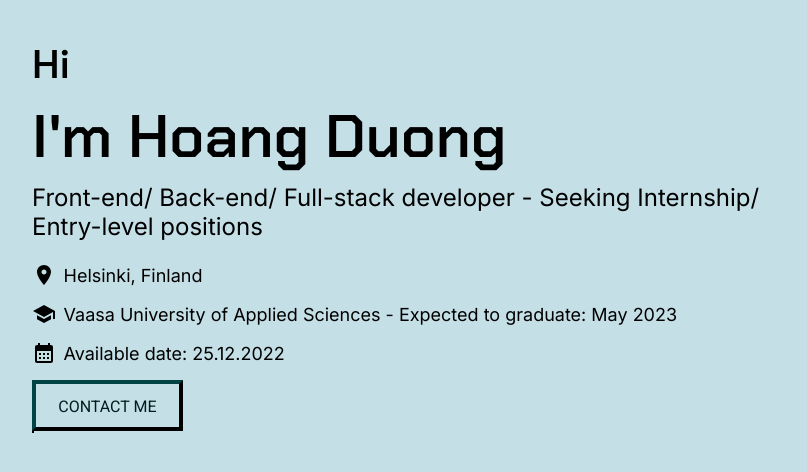
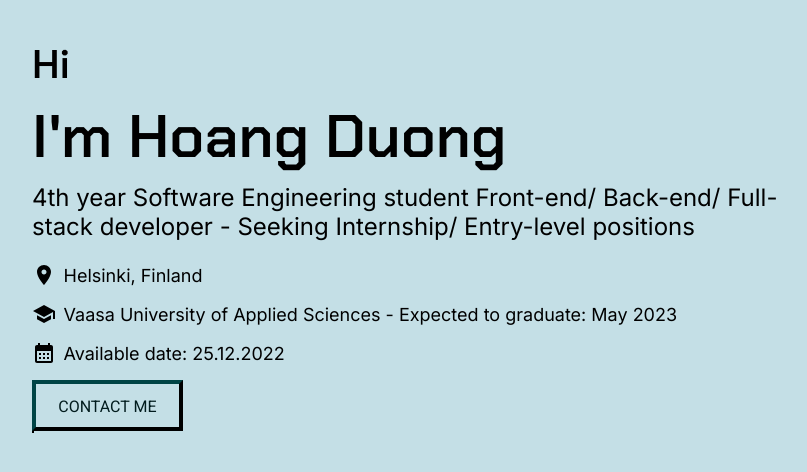
Before and after one commit to hoangduong-coder/my-portfolio, a Next.js app: page /components/Home in a window 1280 px wide. Shown: the top 472 px of the page, without its empty margins (28-835 px from the left). Built offline with nearby package versions, Linux system fonts and the light colour scheme; a web font is replaced by a local one.

Commit message:
Implement assets

```diff
--- a/pages/assets/contents.json
+++ b/pages/assets/contents.json
@@ -1,15 +1,16 @@
 {
+  "title": "Howard's world",
   "home": {
     "subHeading": "Hi",
     "mainHeading": "I'm Hoang Duong",
     "location": "Helsinki, Finland",
     "education": "Vaasa University of Applied Sciences - Expected to graduate: May 2023",
     "availableDate": "",
-    "description": "Front-end/ Back-end/ Full-stack developer - Seeking Internship/ Entry-level positions "
+    "description": "4th year Software Engineering student\nFront-end/ Back-end/ Full-stack developer - Seeking Internship/ Entry-level positions "
   },
   "header": [
     { "url": "/dashboard/intro", "title": "About me" },
-    { "url": "/dashboard/portfolio", "title": "Portfolio" },
+    { "url": "/dashboard/experience", "title": "Experiences" },
     {
       "url": "https://drive.google.com/file/d/1SbrtisqnRal5gj2gld-z9qall-E9XpwU/view?usp=sharing",
       "title": "Resume"
```
Also changed, not shown: pages/assets/Logo.jsx (added, +14 -0 lines), pages/assets/my-photo.jpg (added).
